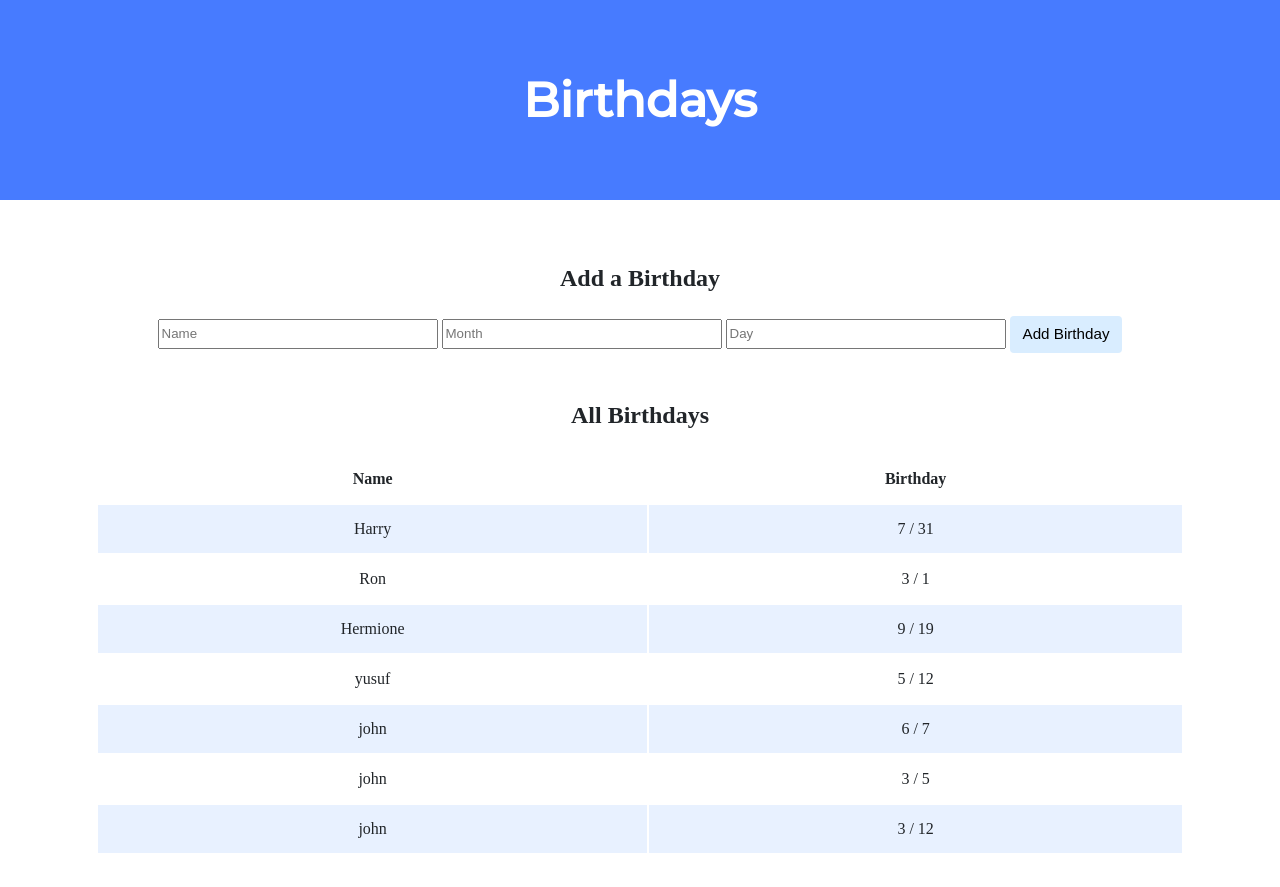
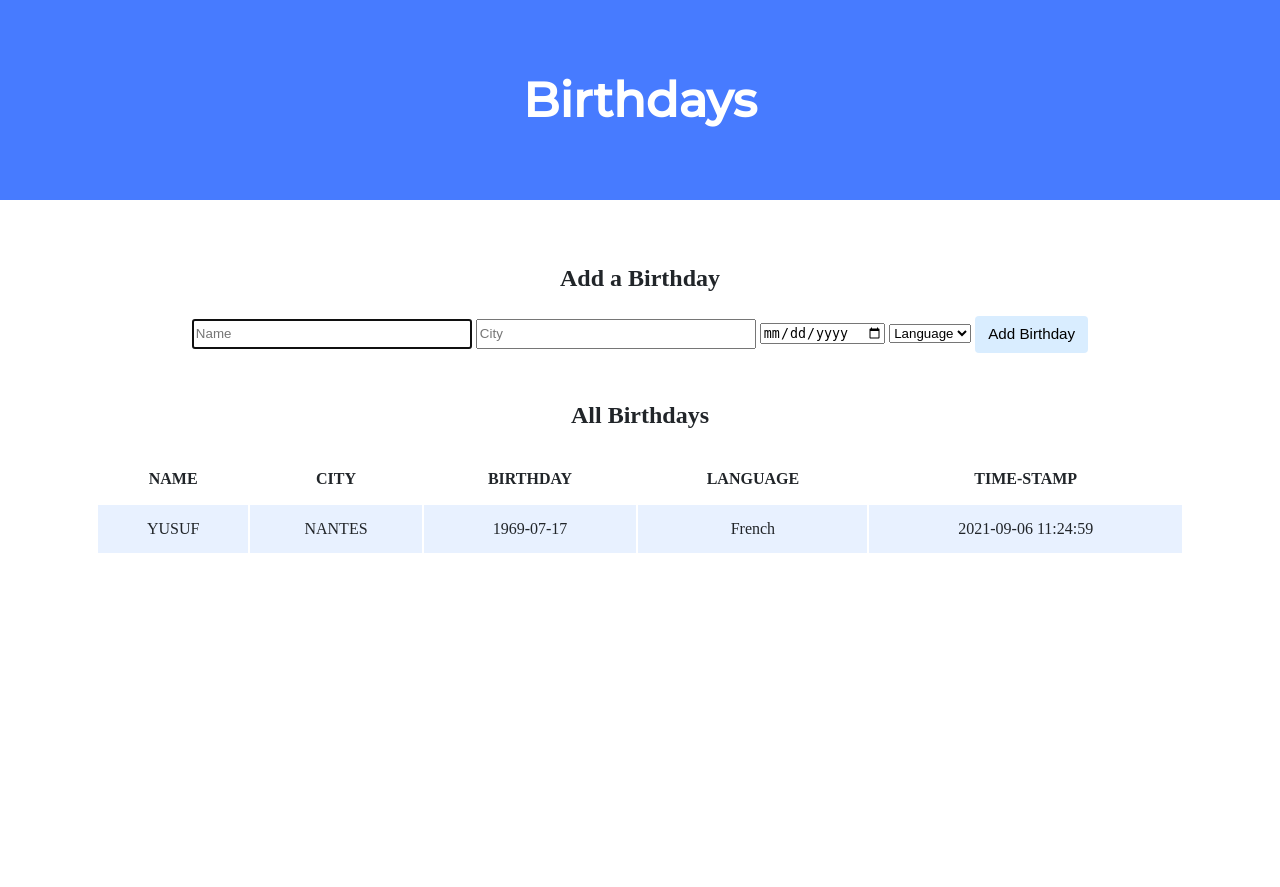
Before and after one commit to deen360/birthdays, a Flask app: page / in a window 1280 px wide. After the commit the page ends 553 px from the top, so only its background shows below. Run offline with Flask 2, Linux system fonts and the light colour scheme; some libraries are stand-ins or nearby versions.

Commit message:
birthday update

```diff
--- a/app.py
+++ b/app.py
@@ -10,21 +10,31 @@ app = Flask(__name__)
 app.config["TEMPLATES_AUTO_RELOAD"] = True
 
 # Configure CS50 Library to use SQLite database
-db = SQL("sqlite:///birthdays.db")
+db = SQL("sqlite:///info.db")
 
 @app.route("/", methods=["GET", "POST"])
 def index():
     if request.method == "POST":
 
-        # TODO: Add the user's entry into the database
-        name = request.form.get("name")
-        month = request.form.get("month")
-        day = request.form.get("day")
-        db.execute("INSERT INTO birthdays (name, month, day) VALUES(?,?,?)", name, month, day)
-        return redirect("/")
+        #: Add the user's entry into the database
+
+        if not request.form.get("name"):
+            return render_template("index.html")
+        else:
+            name = request.form.get("name")
+            name = name.upper()
+            city = request.form.get("city")
+            city = city.upper()
+            month = request.form.get("month")
+            month = month.upper()
+            language = request.form.get("language")
+
+
+            db.execute("INSERT INTO birthday (name, city, birthday, language) VALUES(?,?,?,?)", name, city, month, language)
+            return redirect("/")
 
     else:
 
-        # TODO: Display the entries in the database on index.html
-        birthdays = db.execute("SELECT * FROM birthdays")
+        # Display the entries in the database on index.html
+        birthdays = db.execute("SELECT * FROM birthday")
         return render_template("index.html", birthdays=birthdays)
--- a/templates/index.html
+++ b/templates/index.html
@@ -5,23 +5,44 @@
         <link href="https://fonts.googleapis.com/css2?family=Montserrat:wght@500&display=swap" rel="stylesheet">
         <link href="/static/styles.css" rel="stylesheet">
         <title>Birthdays</title>
+        <script>
+            document.addEventListener('DOMContentLoaded', function() {
+
+                let add = document.querySelector(".add");
+                add.addEventListener("click", function() {
+                    document.getElementById("birth").innerHTML= "THANK YOU";
+                    document.getElementById("birth").style.backgroundColor = "green"
+                    document.getElementById("jumbotron").style.backgroundColor = "white";
+                    add.style.backgroundColor = "red";
+                    document.getElementById("bodi").style.backgroundColor = "green";;
+
+
+                })
+
+        })
+        </script>
     </head>
-    <body>
-        <div class="jumbotron">
-            <h1>Birthdays</h1>
+    <body id="bodi">
+        <div class="jumbotron" id = "jumbotron">
+            <h1 id = "birth">Birthdays</h1>
         </div>
         <div class="container">
             <div class="section">
 
                 <h2>Add a Birthday</h2>
                 <form action="/" method="post">
-                    <input type="text" placeholder="Name" name="name" autocomplete ="off" >
-                    <input type="number" placeholder="Month" name="month" autocomplete ="off" min="1" max="12">
-                    <input type="number" placeholder="Day" name="day" autocomplete ="off" min="1" max="31">
+                    <input type="text" placeholder="Name" name="name" id="name"autocomplete ="off" autofocus required>
+                    <input type="text" placeholder="City" name="city" autocomplete ="off" required>
+                    <input type="date" placeholder="Date of birth" name="month" autocomplete ="off"required >
+                    <select name="language" id="language">
+                        <option value="" disabled selected hidden>Language</option>
+                        <option value="French">French</option>
+                        <option value="English">English</option>
+                    </select>
 
-                    <input type="submit" value="Add Birthday">
+                    <input type="submit" value="Add Birthday" class="add">
                 </form>
-                <!-- TODO: Create a form for users to submit a name, a month, and a day -->
+                <!--  Create a form for users to submit a name, a month, and a day -->
             </div>
 
             <div class="section">
@@ -30,12 +51,15 @@
                 <table>
                     <thead>
                         <tr>
-                            <th>Name</th>
-                            <th>Birthday</th>
+                            <th>NAME</th>
+                            <th>CITY</th>
+                            <th>BIRTHDAY</th>
+                            <th>LANGUAGE</th>
+                            <th>TIME-STAMP</th>
                         </tr>
                     </thead>
                     <tbody>
-                        <!-- TODO: Loop through the database entries to display them in this table -->
+                        <!-- Loop through the database entries to display them in this table -->
                         {% for name in birthdays %}
 
                             <tr>
@@ -46,9 +70,18 @@
 
                                 </td>
                                 <td>
-                                    {{  name.month  }}
-                                    {{  "/"  }}
-                                    {{  name.day  }}
+                                    {{  name.city  }}
+                                </td>
+                                <td>
+                                    {{  name.birthday  }}
+                                </td>
+
+                                <td>
+                                    {{  name.language  }}
+                                </td>
+
+                                <td>
+                                    {{  name.time  }}
                                 </td>
                             </tr>
 
```
Also changed, not shown: static/styles.css (+10 -6 lines), birthdays.db (deleted), info.db (added).
